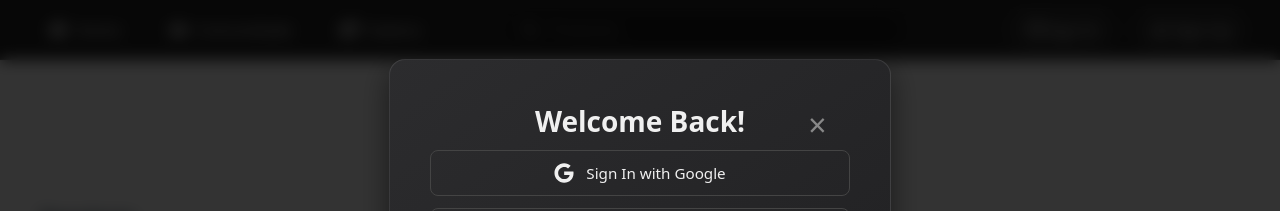
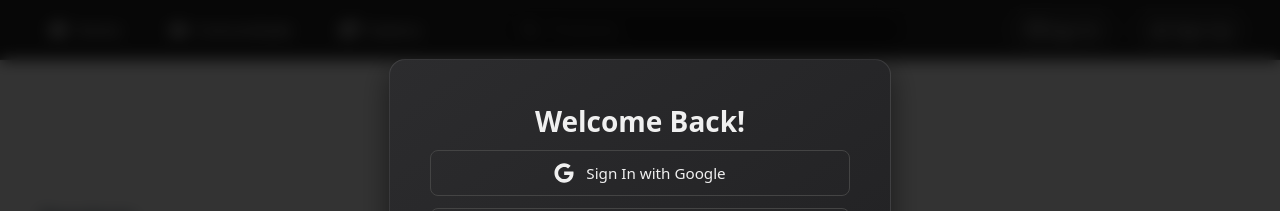
Before and after one commit to Augusto2599/ainda_nao_sei, a React (Vite) app: page / in a window 1280 px wide. Both pictures are taken after a click on the button "Sign In". Shown: the top 211 px of the page. Built offline with nearby package versions, Linux system fonts and the light colour scheme.

Commit message:
Correção de design e funcionalidade.

```diff
--- a/src/components/AuthPopup/AuthPopup.tsx
+++ b/src/components/AuthPopup/AuthPopup.tsx
@@ -16,7 +16,7 @@ const AuthPopup: React.FC<AuthPopupProps> = ({ mode, onClose, onSwitchMode }) =>
             <div className="popup-container" onClick={(e) => e.stopPropagation()}>
                 <div className="popup-header">
                     <h2 className="popup-title">{isSignIn ? 'Welcome Back!' : 'Create Your Account'}</h2>
-                    <button className="popup-close-button" onClick={onClose}>&times;</button>
+
                 </div>
 
                 <div className="social-login">
```
